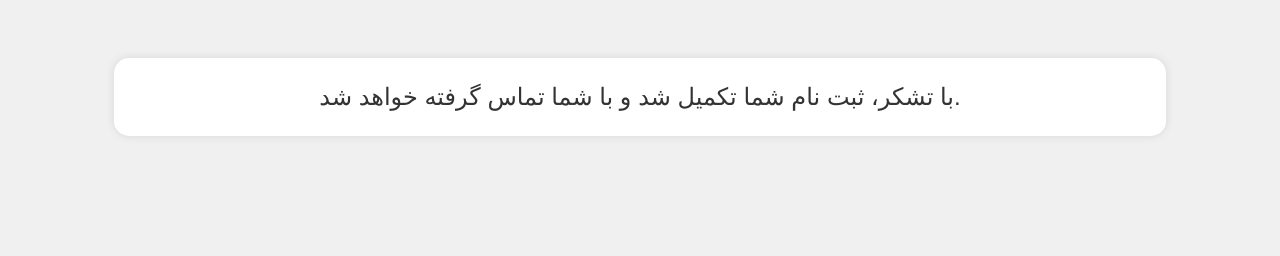
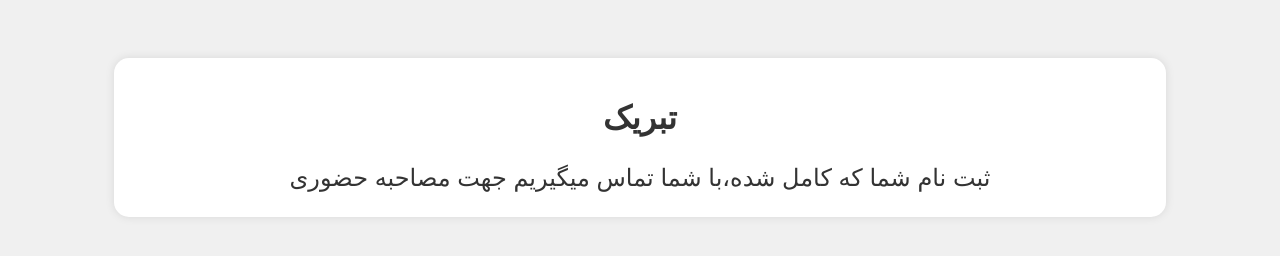
Before and after one commit to mohroba/thankyou, a plain HTML site: page index.html in a window 1280 px wide. Drawn offline with Linux system fonts and the light colour scheme; a web font is replaced by a local one.

Commit message:
Update index.html

```diff
--- a/index.html
+++ b/index.html
@@ -28,8 +28,11 @@
 </head>
 <body>
     <div class="container">
+        <h1>
+            تبریک
+        </h1>
         <div class="message">
-            با تشکر، ثبت نام شما تکمیل شد و با شما تماس گرفته خواهد شد.
+ثبت نام شما که کامل شده،با شما تماس میگیریم جهت مصاحبه حضوری
         </div>
     </div>
 </body>
```
